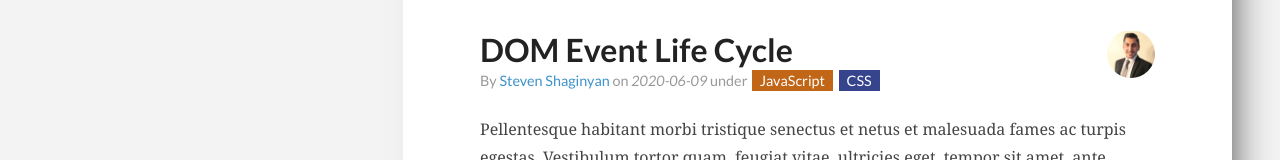
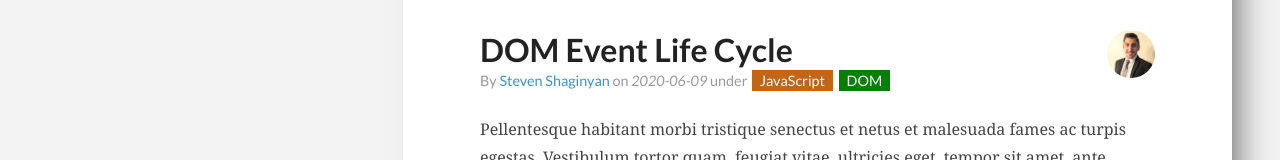
Before and after one commit to armen8989/armen8989-github.io, a plain HTML site: page index.html in a window 1280 px wide. Shown: the part 895-1055 px from the top of the page. Drawn offline with Linux system fonts and the light colour scheme.

Commit message:
added dom pill

```diff
--- a/index.html
+++ b/index.html
@@ -155,7 +155,7 @@
                             <time datetime="2020-06-09">2020-06-09</time>
                             under
                             <a href="#" class="post-category js">JavaScript</a>
-                            <a href="#" class="post-category css">CSS</a>
+                            <a href="#" class="post-category dom">DOM</a>
                         </p>
                     </header>
                     <div class="post-description">
--- a/scss/_blog.scss
+++ b/scss/_blog.scss
@@ -76,6 +76,10 @@
             .css {
                 background-color: #36438D;
             }
+
+            .dom {
+                background-color: green;
+            }
         }
 
         .post-description {
```
Also changed, not shown: scss/main.css, 1 other file.
